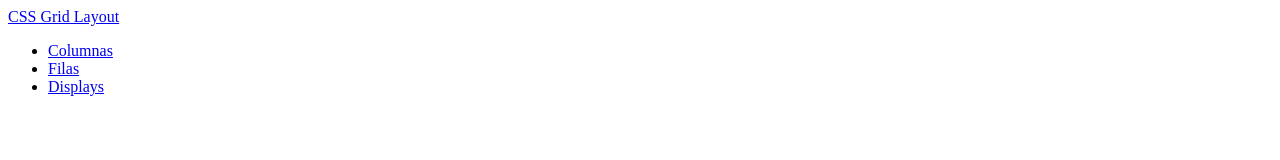
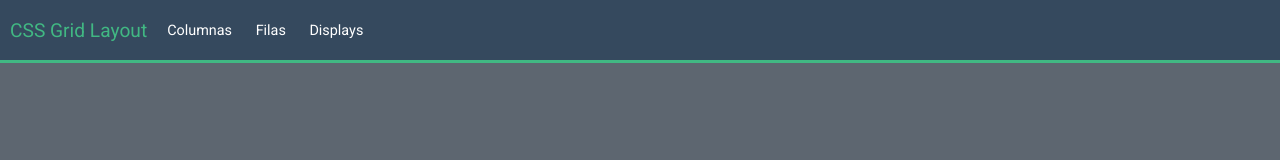
Before and after one commit to bider88/basic-grid-layout, a plain HTML site: page index.html in a window 1280 px wide. Drawn offline with Linux system fonts and the light colour scheme; the site is published under a folder, as on GitHub Pages, so addresses that start at the root find nothing.

Commit message:
Corrigiendo ruta estilos

```diff
--- a/index.html
+++ b/index.html
@@ -7,16 +7,16 @@
     <meta http-equiv="X-UA-Compatible" content="ie=edge">
     <title>CSS Grid Layout</title>
     <link href="https://fonts.googleapis.com/css?family=Roboto" rel="stylesheet">
-    <link rel="stylesheet" href="/css/style.css">
+    <link rel="stylesheet" href="css/style.css">
 </head>
 
 <body>
     <nav class="navbar">
         <a  href="/index.html" class="brand">CSS Grid Layout</a>
         <ul class="horizontal-list">
-            <li><a href="/01 - columns/index.html">Columnas</a></li>
-            <li><a href="/02 - rows/index.html">Filas</a></li>
-            <li><a href="/03- displays/index.html">Displays</a></li>
+            <li><a href="/01-columns/index.html">Columnas</a></li>
+            <li><a href="/02-rows/index.html">Filas</a></li>
+            <li><a href="/03-displays/index.html">Displays</a></li>
         </ul>
     </nav>
 
```
Also changed, not shown: 01-columns/index.html (renamed from 01 - columns/index.html, +1 -1 lines), 02-rows/index.html (renamed from 02 - rows/index.html, +1 -1 lines), 03-displays/index.html (renamed from 03- displays/index.html, +1 -1 lines), 01-columns/css/style.css (renamed from 01 - columns/css/style.css), 02-rows/css/style.css (renamed from 02 - rows/css/style.css), 03-displays/css/style.css (renamed from 03- displays/css/style.css), 6 other files.
